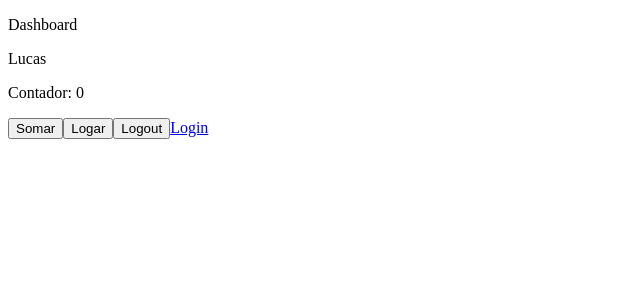
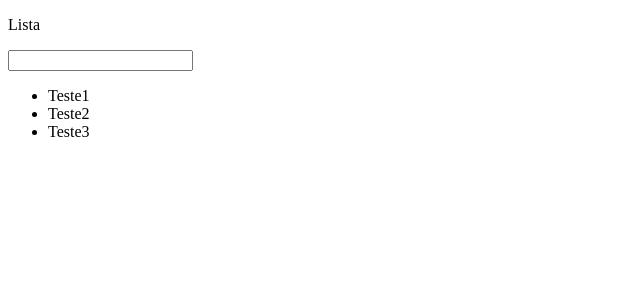
Before and after one commit to G3r4ldo/projeto-react, a React (Create React App) app: page /pagina-inicial in a window 1280 px wide. Shown: the top 300 px of the page, without its empty margins (0-640 px from the left). Built offline with nearby package versions, Linux system fonts and the light colour scheme.

Commit message:
Trabalhando com Listas

```diff
--- a/src/App/pages/dashboard/Dashboard.tsx
+++ b/src/App/pages/dashboard/Dashboard.tsx
@@ -1,29 +1,39 @@
-import React from 'react';
-import {Link} from 'react-router-dom';
-import { useRef } from 'react';
-import { useUsuarioLogado } from '../../shared/hooks';
+import {useCallback, useState} from 'react';
+
 
 export const Dashboard = () => {
+const[lista, setLista] = useState<string[]>(['Teste1','Teste2','Teste3']);
 
-  const counterRef = useRef({counter: 0});
+const handleInputKeyDown: React.KeyboardEventHandler<HTMLInputElement> = useCallback((e) => {
+if (e.key === 'Enter'){
+  if (e.currentTarget.value.trim().length === 0) return;
 
-  const {nomeDoUsuario, logout} = useUsuarioLogado();
+  const value = e.currentTarget.value;
+  e.currentTarget.value = '';
 
+  setLista((oldLista) => {
+    if(oldLista.includes(value)) return oldLista;
+
+    return [...oldLista, value];
+  });
+}
+
+},[]);
 return (
     <div>
+    <p>Lista</p>
 
-    <p>Dashboard</p>
+    <input
+    onKeyDown={handleInputKeyDown}
 
-    <p>{nomeDoUsuario}</p>
+    />
 
-    <p>Contador: {counterRef.current.counter}</p>
+    <ul>
+     {lista.map((value) => {
+      return <li key={value}>{value}</li>;
+     } )}
+    </ul>
 
-    <button onClick={() => counterRef.current.counter++}>Somar</button>
-    <button onClick={() => console.log(counterRef.current.counter++)}>Logar</button>
-
-    <button onClick={logout}>Logout</button>
-
-  <Link to="/entrar">Login</Link>
 
     </div>
 );
```
